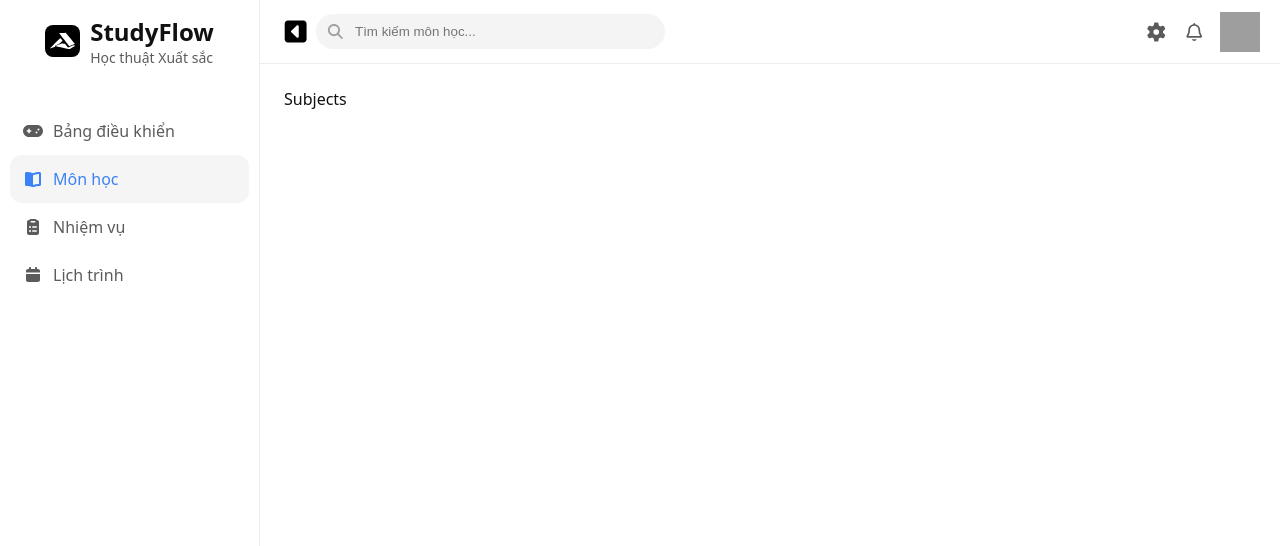
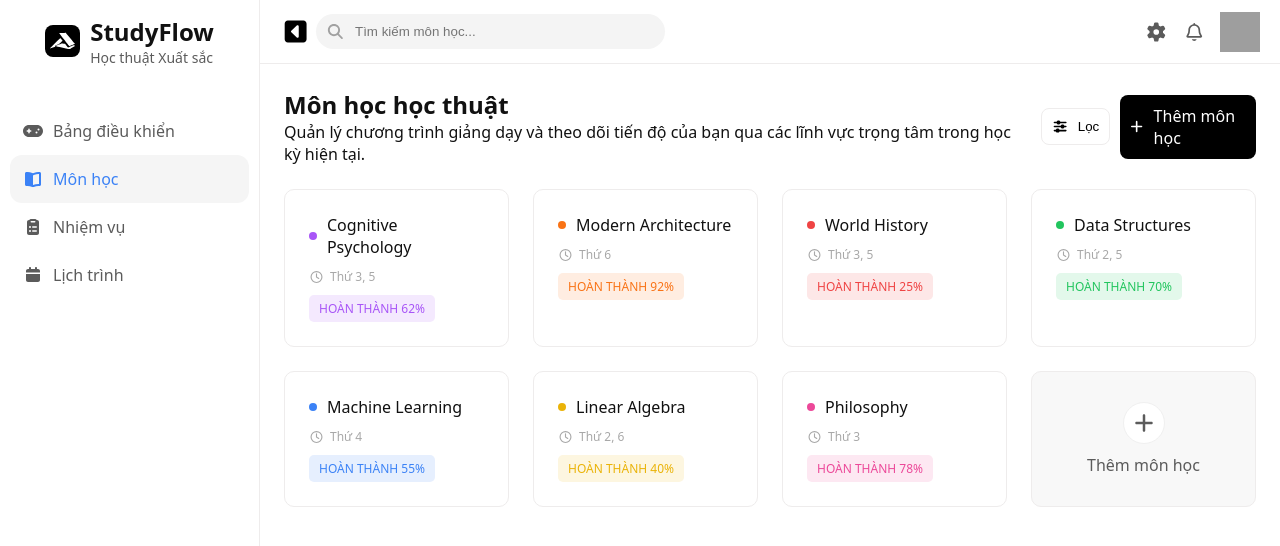
Before and after one commit to DinhQuocDatIT/study-planner, a React (Vite) app in the folder frontend/: page /subjects in a window 1280 px wide. Shown: the top 546 px of the page. Built offline with nearby package versions, Linux system fonts and the light colour scheme; grey boxes are pictures that could not be loaded.

Commit message:
add subject UI

```diff
--- a/frontend/src/components/ui/Button/Button.jsx
+++ b/frontend/src/components/ui/Button/Button.jsx
@@ -1,17 +1,41 @@
+import { FontAwesomeIcon } from "@fortawesome/react-fontawesome";
 import styles from "./Button.module.css";
+import { NavLink } from "react-router-dom";
 
-function Button({ variant = "primary", type = "button", children, onClick }) {
+function Button({
+  variant = "primary",
+  type = "button",
+  icon = null,
+  to = null,
+  children,
+  onClick,
+}) {
   let classes = styles.primary;
   if (variant === "outline") {
     classes = styles.outline;
   }
+  if (to !== null) {
+    return (
+      <NavLink
+        className={`${styles.wrapper} ${classes}`}
+        onClick={onClick}
+        type={type}
+        to={to}
+      >
+        {icon && <FontAwesomeIcon icon={icon} />}
 
+        {children}
+      </NavLink>
+    );
+  }
   return (
     <button
       className={`${styles.wrapper} ${classes}`}
       onClick={onClick}
       type={type}
     >
+      {icon && <FontAwesomeIcon icon={icon} />}
+
       {children}
     </button>
   );
--- a/frontend/src/components/ui/Button/Button.module.css
+++ b/frontend/src/components/ui/Button/Button.module.css
@@ -9,6 +9,8 @@
   outline: none;
   border: none;
   transition: all 0.3s ease;
+  width: fit-content;
+  text-decoration: none;
 }
 .wrapper:hover {
   background-color: var(--hover-color);
@@ -25,3 +27,11 @@
   color: var(--primary-color);
   background-color: var(--bg-color);
 }
+.wrapper.primary svg {
+  font-size: 13px;
+  color: white;
+}
+.wrapper.outline svg {
+  font-size: 13px;
+  color: var(--primary-color);
+}
--- a/frontend/src/layouts/MainLayout/MainLayout.module.css
+++ b/frontend/src/layouts/MainLayout/MainLayout.module.css
@@ -59,6 +59,9 @@
 /* ===== MOBILE ===== */
 @media (max-width: 600px) {
   .header {
-    height: auto;
+    height: 128px;
+  }
+  .content {
+    margin-top: 128px;
   }
 }
--- /dev/null
+++ b/frontend/src/pages/Subjects/AddSubject/AddSubject.jsx
@@ -0,0 +1,4 @@
+function AddSubject() {
+  return <>add subject</>;
+}
+export default AddSubject;
--- a/frontend/src/pages/Subjects/Subjects.jsx
+++ b/frontend/src/pages/Subjects/Subjects.jsx
@@ -1,4 +1,137 @@
+import styles from "./Subjects.module.css";
+import Button from "../../components/ui/Button/Button.jsx";
+import { FontAwesomeIcon } from "@fortawesome/react-fontawesome";
+import { faPlus, faSliders } from "@fortawesome/free-solid-svg-icons";
+import { faClock } from "@fortawesome/free-regular-svg-icons/faClock";
+import { Outlet } from "react-router-dom";
+import { useState } from "react";
 function Subjects() {
-  return <>Subjects</>;
+  const subjects = [
+    {
+      id: 2,
+      name: "Cognitive Psychology",
+      daysOfWeek: ["3", "5"],
+      time: "13:30",
+      period: "chiều",
+      color: "#a855f7",
+      progress: 62,
+    },
+    {
+      id: 3,
+      name: "Modern Architecture",
+      daysOfWeek: ["6"],
+      time: "14:00",
+      period: "chiều",
+      color: "#f97316",
+      progress: 92,
+    },
+    {
+      id: 4,
+      name: "World History",
+      daysOfWeek: ["3", "5"],
+      time: "09:30",
+      period: "sáng",
+      color: "#ef4444",
+      progress: 25,
+    },
+    {
+      id: 5,
+      name: "Data Structures",
+      daysOfWeek: ["2", "5"],
+      time: "08:00",
+      period: "sáng",
+      color: "#22c55e",
+      progress: 70,
+    },
+    {
+      id: 6,
+      name: "Machine Learning",
+      daysOfWeek: ["4"],
+      time: "15:00",
+      period: "chiều",
+      color: "#3b82f6",
+      progress: 55,
+    },
+    {
+      id: 7,
+      name: "Linear Algebra",
+      daysOfWeek: ["2", "6"],
+      time: "11:00",
+      period: "sáng",
+      color: "#eab308",
+      progress: 40,
+    },
+    {
+      id: 8,
+      name: "Philosophy",
+      daysOfWeek: ["3"],
+      time: "16:00",
+      period: "chiều",
+      color: "#ec4899",
+      progress: 78,
+    },
+  ];
+  const [isAdd, setIsAdd] = useState(false);
+  const AddSubject = () => {
+    return (
+      <div className={`${styles.cardsubject} ${styles.addsubject}`}>
+        <FontAwesomeIcon icon={faPlus} />
+        <span>Thêm môn học</span>
+      </div>
+    );
+  };
+
+  return (
+    <div className={styles.wrapper}>
+      <div className={styles.header}>
+        <div className={styles.title}>
+          <h2>Môn học học thuật</h2>
+          <p className={styles.subtitle}>
+            Quản lý chương trình giảng dạy và theo dõi tiến độ của bạn qua các
+            lĩnh vực trọng tâm trong học kỳ hiện tại.
+          </p>
+        </div>
+        <div className={styles.actions}>
+          <Button icon={faSliders} variant="outline">
+            Lọc
+          </Button>
+          <Button icon={faPlus} variant="primary" to={"/subjects/add"}>
+            Thêm môn học
+          </Button>
+        </div>
+      </div>
+      <div className={styles.content}>
+        <div className={styles.subjectslist}>
+          {subjects.map((item) => {
+            return (
+              <div className={styles.cardsubject} key={item.id}>
+                <div className={styles.namesubject}>
+                  <span
+                    className={styles.dot}
+                    style={{ backgroundColor: item.color }}
+                  ></span>
+                  <span className={styles.tilte}>{item.name}</span>
+                </div>
+                <div className={styles.days}>
+                  <FontAwesomeIcon icon={faClock} />
+                  <span>Thứ {item.daysOfWeek.join(", ")}</span>
+                </div>
+                <span
+                  className={styles.progress}
+                  style={{
+                    backgroundColor: `${item.color}20`,
+                    color: item.color,
+                  }}
+                >
+                  Hoàn thành {item.progress}%
+                </span>
+              </div>
+            );
+          })}
+          <AddSubject />
+        </div>
+      </div>
+    </div>
+  );
 }
 export default Subjects;
--- /dev/null
+++ b/frontend/src/pages/Subjects/Subjects.module.css
@@ -0,0 +1,112 @@
+.wrapper {
+  width: 100%;
+  display: flex;
+  flex-direction: column;
+  gap: var(--spacing-m);
+}
+
+.header {
+  width: 100%;
+  display: flex;
+  justify-content: space-between;
+  gap: var(--spacing-m);
+  align-items: center;
+}
+.header .actions {
+  display: flex;
+  gap: 10px;
+  align-items: center;
+}
+.content {
+  display: flex;
+  flex-direction: column;
+  gap: var(--spacing-m);
+}
+.content .subjectslist {
+  display: grid;
+  grid-template-columns: repeat(4, 1fr);
+  gap: var(--spacing-m);
+}
+.subjectslist .cardsubject {
+  display: flex;
+  flex-direction: column;
+  border: var(--border);
+  border-radius: 10px;
+  padding: var(--spacing-m);
+  gap: 10px;
+  cursor: pointer;
+  transition: all 0.3s ease;
+}
+.cardsubject.addsubject {
+  display: flex;
+  align-items: center;
+  justify-content: center;
+  background-color: rgb(248, 248, 248);
+}
+.cardsubject.addsubject svg {
+  color: var(--secondary-text-color);
+  padding: 10px;
+  background-color: white;
+  border-radius: 50%;
+  border: 0.5px solid rgb(240, 240, 240);
+  width: 20px;
+  height: 20px;
+}
+.cardsubject.addsubject span {
+  font-size: 16px;
+  color: var(--secondary-text-color);
+  font-weight: 500;
+}
+.subjectslist .cardsubject:hover {
+  box-shadow: 2px 2px 6px rgb(222, 222, 222);
+}
+.namesubject {
+  display: flex;
+  align-items: center;
+  gap: 10px;
+}
+.namesubject .tilte {
+  font-size: 16px;
+  font-weight: 500;
+}
+.namesubject .dot {
+  width: 8px;
+  height: 8px;
+  border-radius: 50%;
+  background-color: rgb(161, 161, 161);
+}
+.cardsubject .days {
+  display: flex;
+  gap: 6px;
+  align-items: center;
+  color: rgb(168, 168, 168);
+  font-size: 12px;
+}
+.cardsubject .progress {
+  background-color: rgb(222, 222, 222);
+  border-radius: 5px;
+  padding: 5px 10px;
+  font-size: 12px;
+  color: rgb(54, 54, 54);
+  width: fit-content;
+  text-transform: uppercase;
+}
+/* ===== TABLET ===== */
+@media (max-width: 992px) {
+  .content .subjectslist {
+    display: grid;
+    grid-template-columns: repeat(3, 1fr);
+    gap: var(--spacing-m);
+  }
+}
+/* ===== MOBILE ===== */
+@media (max-width: 600px) {
+  .header .title {
+    display: none;
+  }
+  .content .subjectslist {
+    display: grid;
+    grid-template-columns: repeat(1, 1fr);
+    gap: var(--spacing-m);
+  }
+}
--- a/frontend/src/routes/AppRoutes.jsx
+++ b/frontend/src/routes/AppRoutes.jsx
@@ -5,6 +5,7 @@ import MainLayout from "../layouts/MainLayout/MainLayout";
 import Schedule from "../pages/Schedule/Schedule";
 import Tasks from "../pages/Tasks/Tasks";
 import Subjects from "../pages/Subjects/Subjects";
+import AddSubject from "../pages/Subjects/AddSubject/AddSubject";
 
 function AppRoutes() {
   return (
@@ -13,7 +14,9 @@ function AppRoutes() {
         <Route index element={<Dashboard />} />
         <Route path="/schedule" element={<Schedule />} />
         <Route path="/tasks" element={<Tasks />} />
+
         <Route path="/subjects" element={<Subjects />} />
+        <Route path="/subjects/add" element={<AddSubject />} />
       </Route>
 
       <Route path="/login" element={<Login />} />
```
